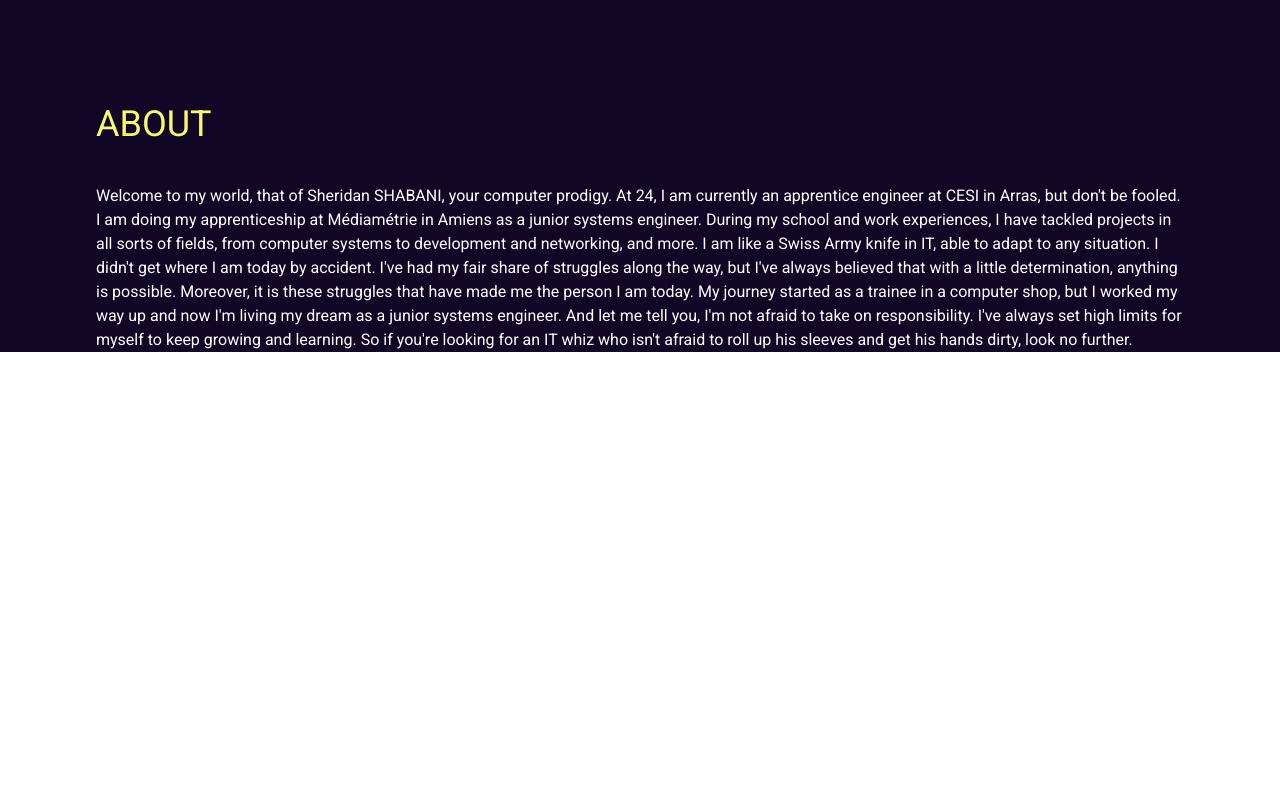
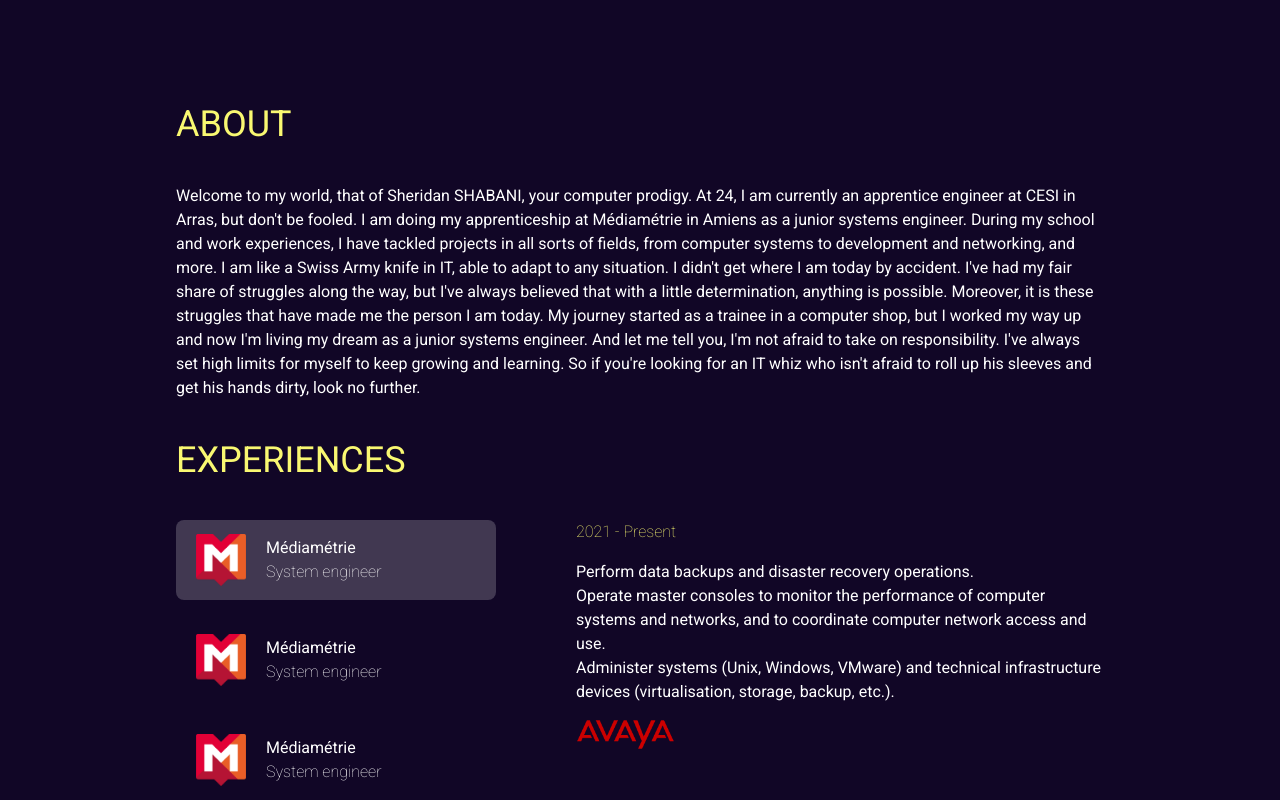
Before and after one commit to Sheridan-Shabani/portfolio_v2, a Next.js app: page / in a window 1280 px wide. Shown: the part 734-1534 px from the top of the page. Before the commit the page ends 1086 px from the top, so only its background shows below. Built offline with nearby package versions, Linux system fonts and the light colour scheme.

Commit message:
Finish Experiences.tsx

```diff
--- /dev/null
+++ b/src/components/Experiences.tsx
@@ -0,0 +1,54 @@
+import React from "react"
+import Image from "next/image";
+
+const Experiences = () => {
+    return (
+        <div className='pt-10'>
+            <h4 className={'uppercase text-4xl text-[#F9F871] mb-10'}>Experiences</h4>
+            <div className={'w-full flex flex-row space-x-20 justify-center'}>
+                <div className={'flex flex-col space-y-5'}>
+                    <div className={'flex flex-row space-x-5 bg-white bg-opacity-20 h-20 w-80 pl-5 items-center rounded-lg'}>
+                        <div className={"w-50 h-50"}>
+                            <Image src={"/MEDIAMETRIE.png"} alt={"Médiamétrie Logo"} width={50} height={50} quality={100}/>
+                        </div>
+                        <div>
+                            <h5>Médiamétrie</h5>
+                            <h6 className={'font-extralight'}>System engineer</h6>
+                        </div>
+                    </div>
+                    <div className={'flex flex-row space-x-5 h-20 w-80 pl-5 items-center rounded-lg'}>
+                        <div className={"w-50 h-50"}>
+                            <Image src={"/MEDIAMETRIE.png"} alt={"Médiamétrie Logo"} width={50} height={50} quality={100}/>
+                        </div>
+                        <div>
+                            <h5>Médiamétrie</h5>
+                            <h6 className={'font-extralight'}>System engineer</h6>
+                        </div>
+                    </div>
+                    <div className={'flex flex-row space-x-5 h-20 w-80 pl-5 items-center rounded-lg'}>
+                        <div className={"w-50 h-50"}>
+                            <Image src={"/MEDIAMETRIE.png"} alt={"Médiamétrie Logo"} width={50} height={50} quality={100}/>
+                        </div>
+                        <div>
+                            <h5>Médiamétrie</h5>
+                            <h6 className={'font-extralight'}>System engineer</h6>
+                        </div>
+                    </div>
+                </div>
+                <div className={'flex flex-col space-y-4'}>
+                    <p className={'font-extralight text-[#F9F871]'}>2021 - Present</p>
+                    <ul>
+                        <li>Perform data backups and disaster recovery operations.</li>
+                        <li>Operate master consoles to monitor the performance of computer systems and networks, and to coordinate computer network access and use.</li>
+                        <li>Administer systems (Unix, Windows, VMware) and technical infrastructure devices (virtualisation, storage, backup, etc.).</li>
+                    </ul>
+                    <div className={'flex flex-row'}>
+                        <Image src={"/Avaya_Logo.svg.png"} alt={"Logo Avaya"} width={100} height={50}/>
+                    </div>
+                </div>
+            </div>
+        </div>
+    )
+}
+
+export default Experiences
--- a/src/pages/index.tsx
+++ b/src/pages/index.tsx
@@ -1,13 +1,12 @@
 import Head from 'next/head'
-import { Inter } from 'next/font/google'
 import Header from '@/components/Header'
 import Hero from '@/components/Hero'
 import About from "@/components/About";
-
-const inter = Inter({ subsets: ['latin'] })
+import React from "react";
+import Experiences from "@/components/Experiences";
 
 export default function Home() {
-  return (
+    return (
     <>
         <Head>
         <title>Create Next App</title>
@@ -16,10 +15,11 @@
         <link rel="icon" href="/favicon.ico" />
       </Head>
       <main>
-        <div className='min-h-screen bg-[#110626] px-24'>
+        <div className='min-h-screen bg-[#110626] px-44'>
             <Header/>
             <Hero/>
             <About/>
+            <Experiences/>
         </div>
       </main>
     </>
```
Also changed, not shown: public/Avaya_Logo.svg.png (added), public/MEDIAMETRIE.png (added).
